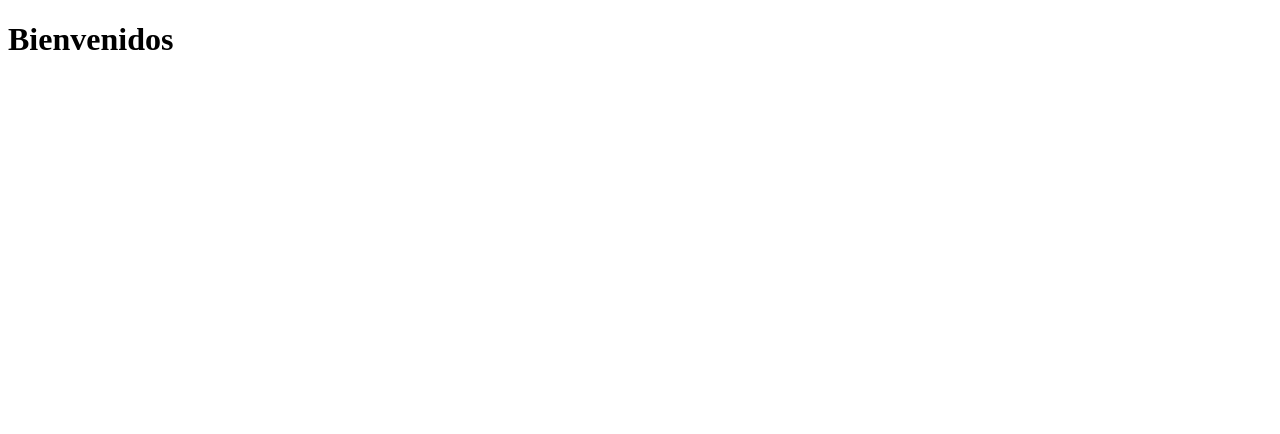
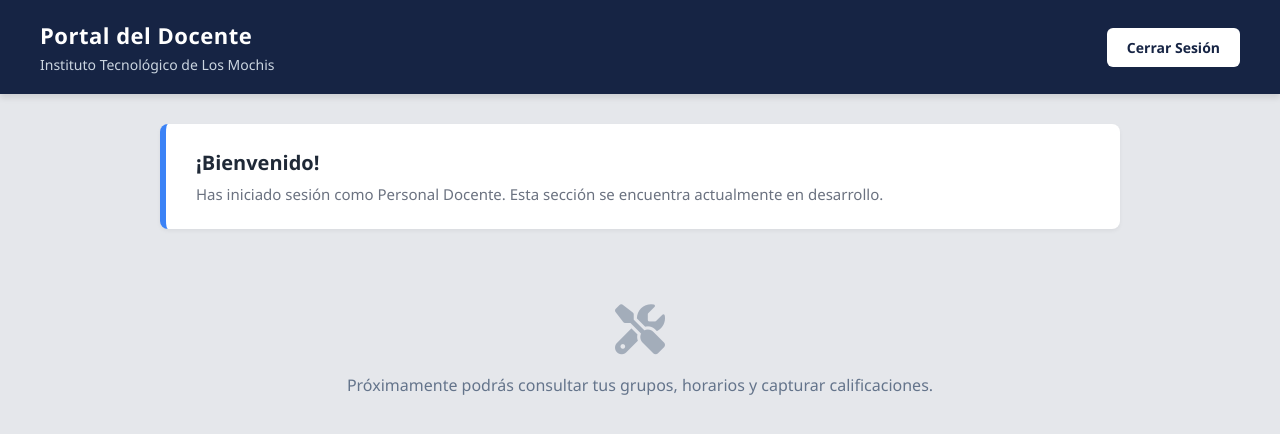
Before and after one commit to AleHiguera/LosPOP-1, a website: page login/bienvenida.html in a window 1280 px wide. Drawn offline with Linux system fonts and the light colour scheme.

```diff
--- a/login/bienvenida.html
+++ b/login/bienvenida.html
@@ -1,12 +1,34 @@
 <!DOCTYPE html>
-<html lang="en">
+<html lang="es">
 <head>
     <meta charset="UTF-8">
     <meta name="viewport" content="width=device-width, initial-scale=1.0">
-    <title>Bienvenida - ITLM</title>
-    <link rel="stylesheet" href="https://cdnjs.cloudflare.com/ajax/libs/font-awesome/6.4.0/css/all.min.css">
+    <title>Portal del Docente - ITLM</title>
+    <link rel="stylesheet" href="../estilos/panel-personal-estilos.css"> <link rel="stylesheet" href="https://cdnjs.cloudflare.com/ajax/libs/font-awesome/6.4.0/css/all.min.css">
 </head>
 <body>
-    <h1>Bienvenidos</h1>
+
+    <header class="admin-header">
+        <div class="header-titles">
+            <h1>Portal del Docente</h1>
+            <h2>Instituto Tecnológico de Los Mochis</h2>
+        </div>
+        <button class="btn-logout-admin" onclick="window.location.href='../index.html'">
+            Cerrar Sesión
+        </button>
+    </header>
+
+    <main class="admin-container">
+
+        <div class="welcome-banner" style="border-left-color: #3b82f6;"> <h3>¡Bienvenido!</h3>
+            <p>Has iniciado sesión como Personal Docente. Esta sección se encuentra actualmente en desarrollo.</p>
+        </div>
+
+        <div style="text-align: center; margin-top: 50px; color: #64748b;">
+            <i class="fa-solid fa-screwdriver-wrench" style="font-size: 50px; margin-bottom: 20px; opacity: 0.5;"></i>
+            <p>Próximamente podrás consultar tus grupos, horarios y capturar calificaciones.</p>
+        </div>
+    </main>
+
 </body>
 </html>
```
Also changed, not shown: login/login-personal.html (+10 -17 lines), login/panel-personal.html (+1 -1 lines).
